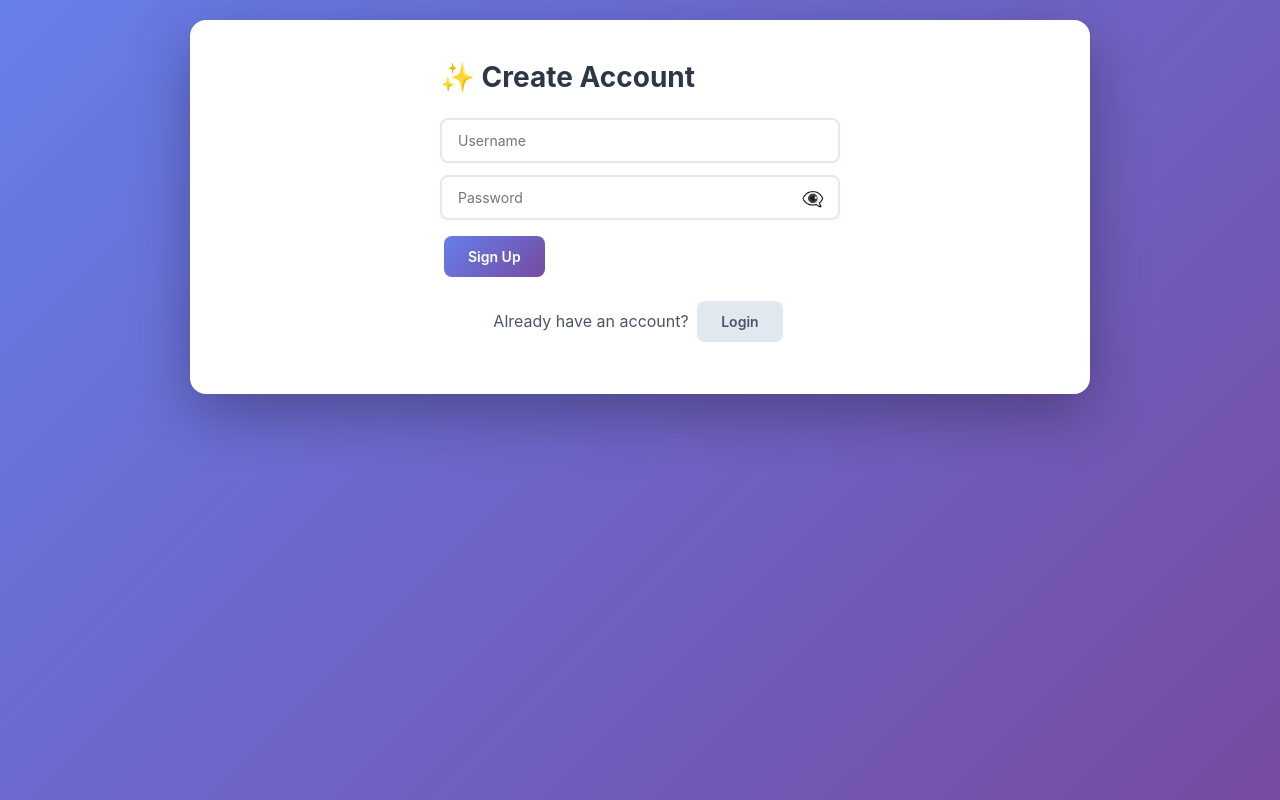
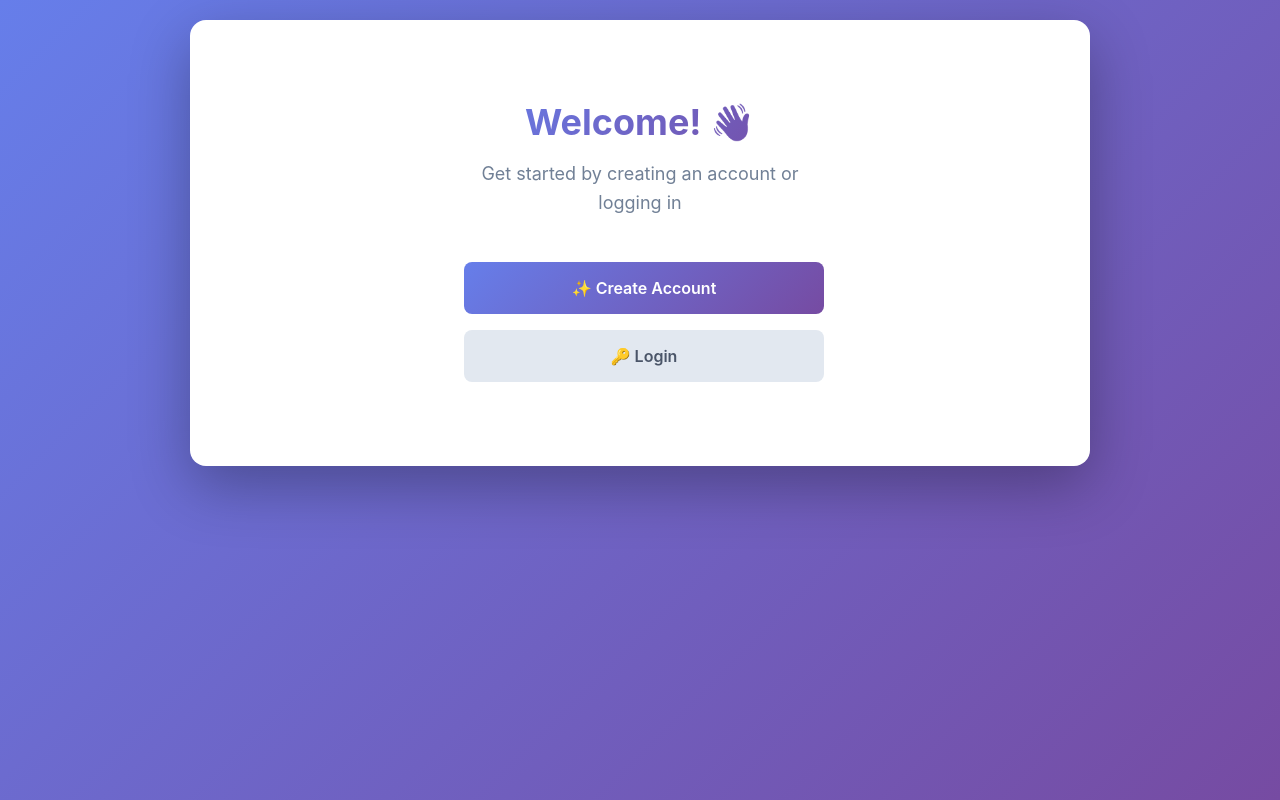
Before and after one commit to kjkhy9/PerfectPlan, a React (Create React App) app in the folder frontend/perfectplan/: page / in a window 1280 px wide. Built offline with nearby package versions, Linux system fonts and the light colour scheme.

Commit message:
Added Login/Signup Option Screen

```diff
--- a/frontend/perfectplan/src/App.css
+++ b/frontend/perfectplan/src/App.css
@@ -274,6 +274,15 @@ p {
   margin: 0 auto;
 }
 
+.welcome-screen {
+  text-align: center;
+  padding: 40px 20px;
+}
+
+.welcome-screen button {
+  width: 100%;
+}
+
 .text-muted {
   color: #718096;
   font-size: 14px;
--- a/frontend/perfectplan/src/App.js
+++ b/frontend/perfectplan/src/App.js
@@ -6,7 +6,7 @@ import "./App.css";
 const API = "http://localhost:5000/api";
 
 function App() {
-  const [view, setView] = useState("signup");
+  const [view, setView] = useState("welcome");
   const [form, setForm] = useState({
     username: "",
     password: "",
@@ -316,6 +316,33 @@ function App() {
   };
 
   // AUTH VIEWS
+  if (view === "welcome")
+    return (
+      <div className="App">
+        <div className="auth-container welcome-screen">
+          <h1 style={{ fontSize: '36px', marginBottom: '16px', background: 'linear-gradient(135deg, #667eea 0%, #764ba2 100%)', WebkitBackgroundClip: 'text', WebkitTextFillColor: 'transparent', backgroundClip: 'text' }}>
+            Welcome! 👋
+          </h1>
+          <p style={{ fontSize: '18px', color: '#718096', marginBottom: '40px' }}>
+            Get started by creating an account or logging in
+          </p>
+          <button
+            onClick={() => setView("signup")}
+            style={{ fontSize: '16px', padding: '16px 32px', marginBottom: '12px' }}
+          >
+            ✨ Create Account
+          </button>
+          <button
+            className="btn-secondary"
+            onClick={() => setView("login")}
+            style={{ fontSize: '16px', padding: '16px 32px' }}
+          >
+            🔑 Login
+          </button>
+        </div>
+      </div>
+    );
+
   if (view === "signup")
     return (
       <div className="App">
@@ -350,6 +377,13 @@ function App() {
               Login
             </button>
           </p>
+          <button
+            className="btn-secondary"
+            onClick={() => setView("welcome")}
+            style={{ marginTop: '8px' }}
+          >
+            ← Back
+          </button>
         </div>
       </div>
     );
@@ -382,8 +416,8 @@ function App() {
             </button>
           </div>
           <button onClick={login}>Login</button>
-          <button className="btn-secondary" onClick={() => setView("signup")}>
-            Back
+          <button className="btn-secondary" onClick={() => setView("welcome")}>
+            ← Back
           </button>
         </div>
       </div>
```
